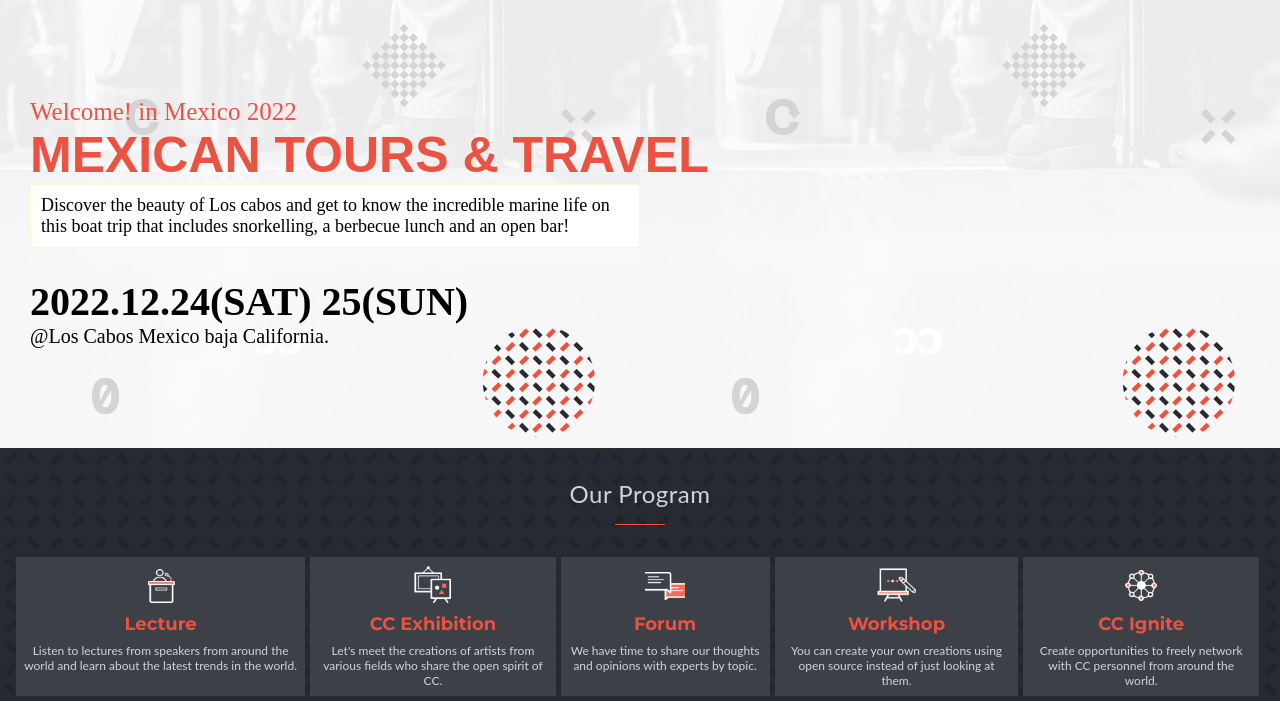
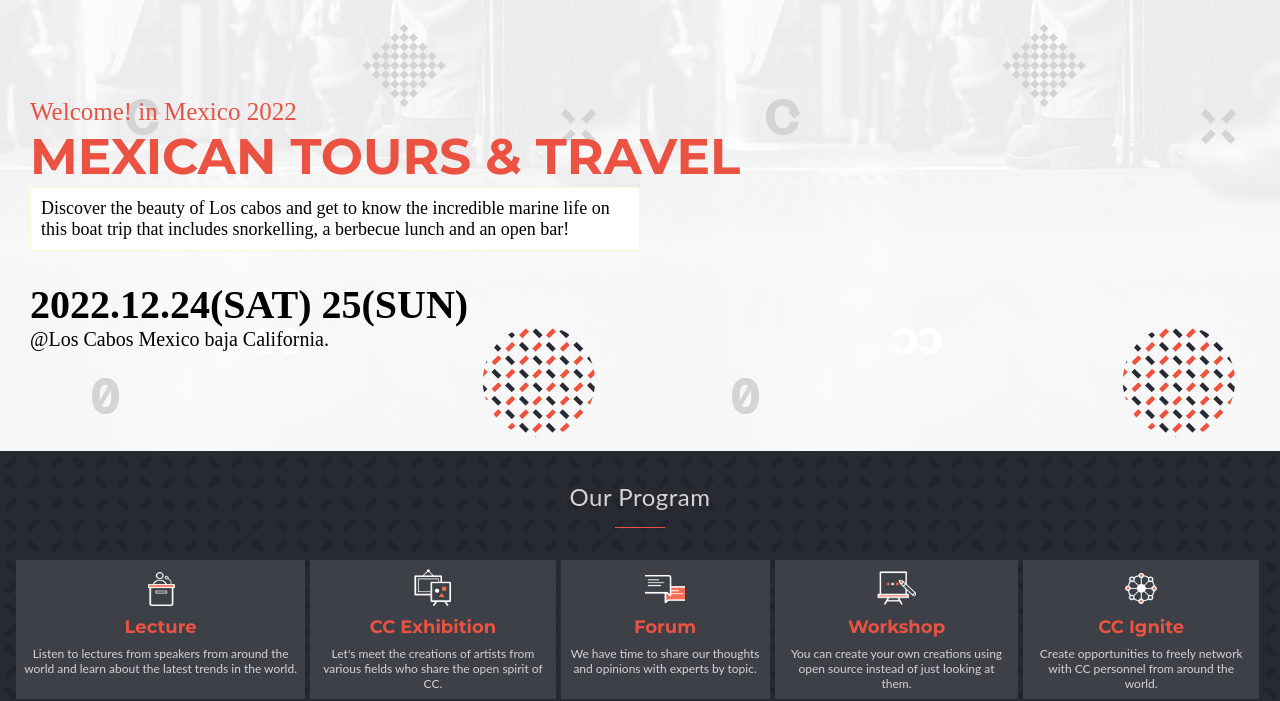
Before and after one commit to maherramadan78/Capstone-project, a website: page index.html in a window 1280 px wide. Shown: the part 112-813 px from the top of the page. Drawn offline with nearby package versions, Linux system fonts and the light colour scheme; files whose address does not match are found by name.

Commit message:
Update css file

```diff
--- a/css/style.css
+++ b/css/style.css
@@ -1,5 +1,4 @@
 @import url('https://fonts.googleapis.com/css2?family=Montserrat:wght@700&display=swap');
-
 
 :root {
   --pry-color: #272a31;
@@ -55,7 +54,7 @@
 
 .homepage-big-title {
   font-size: 50px;
-  font-family: 'cocogoose', sans-serif;
+  font-family: 'Montserrat', sans-serif;
 }
 
 .homepage-small-title,
```
